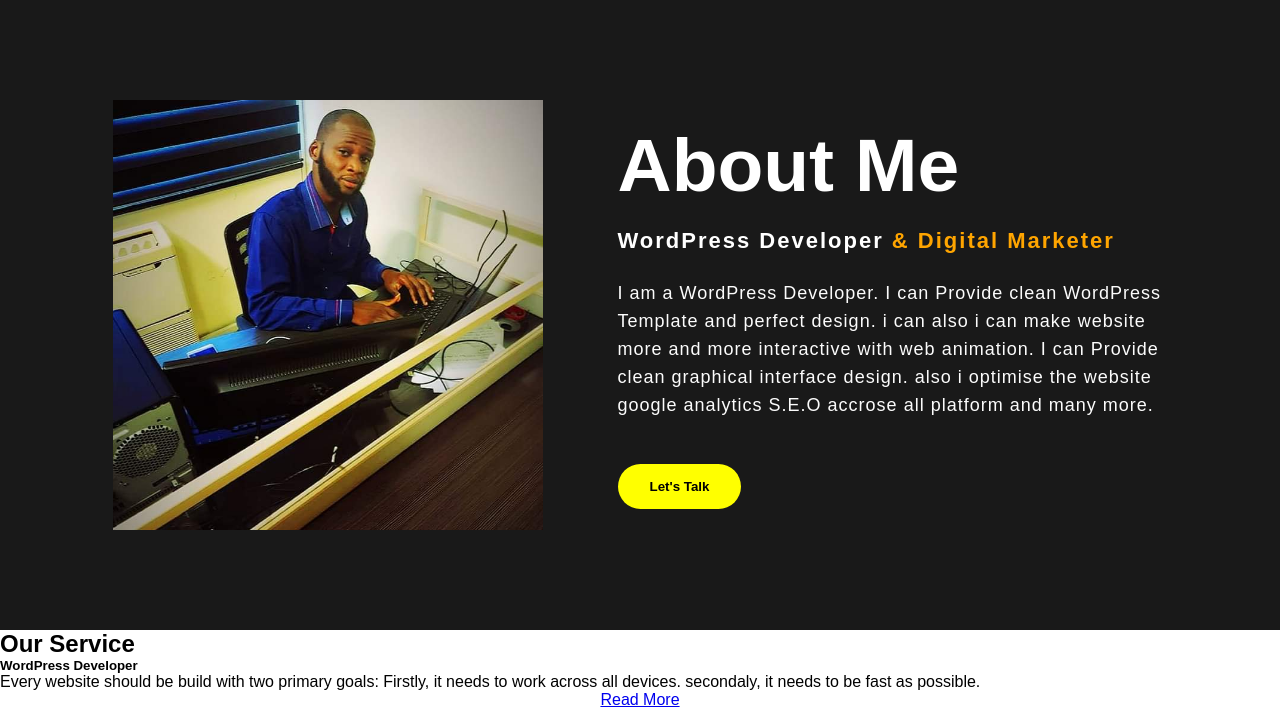
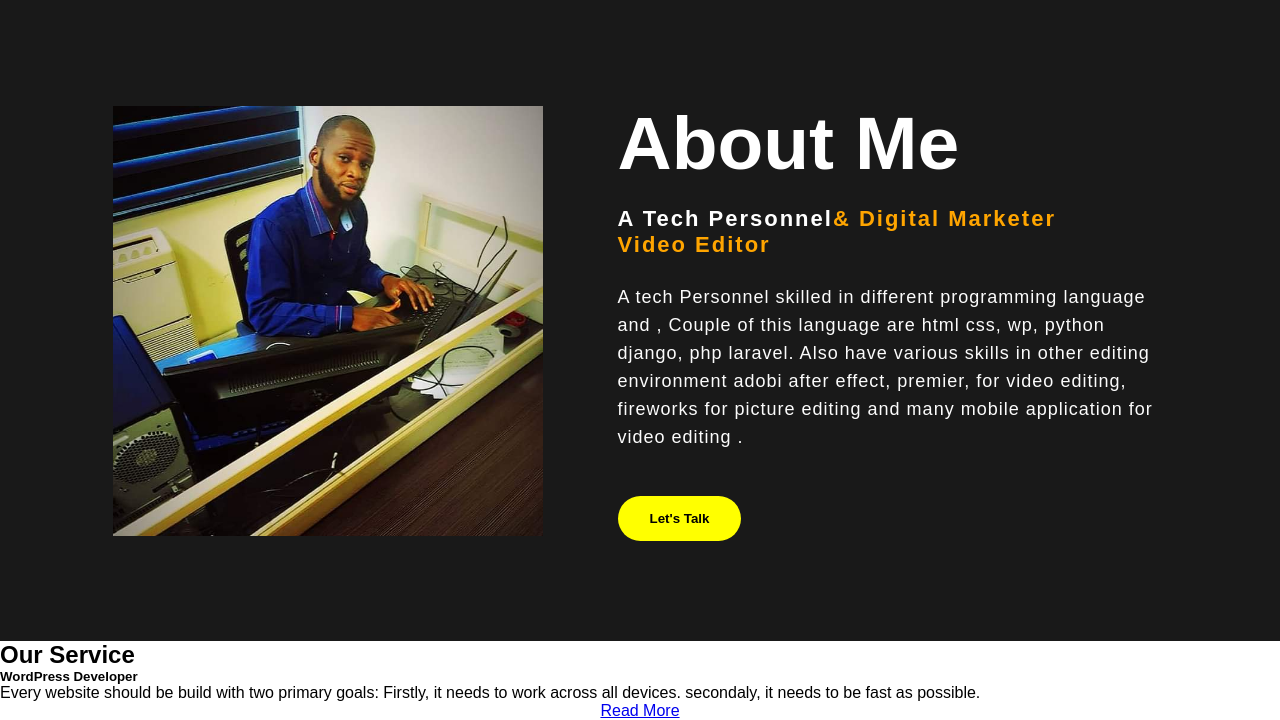
Before and after one commit to topvoice/topvoice.github, a plain HTML site: page index.htm in a window 1280 px wide. Shown: the part 800-1520 px from the top of the page. Drawn offline with Linux system fonts and the light colour scheme.

Commit message:
Update index.htm

```diff
--- a/index.htm
+++ b/index.htm
@@ -43,11 +43,12 @@
             <img src="images/boy-new.jpg">
             <div class=" about-text">
                 <h2> About Me</h2>
-                <h5>WordPress Developer <span>& Digital Marketer</span></h5>
-                <p>I am a WordPress Developer. I can Provide clean WordPress Template
-                    and perfect design. i can also i can make website more and more interactive
-                    with web animation. I can Provide clean graphical interface design. also i
-                    optimise the website google analytics S.E.O accrose all platform and many more.</p>
+                <h5>A Tech Personnel<span>& Digital Marketer </br> Video Editor </span></h5>
+                <p>A tech Personnel skilled in different programming language and ,
+                    Couple of this language are html css, wp, python django, php laravel.
+                    Also have various skills in other editing environment adobi after effect,
+                    premier, for video editing, fireworks for picture editing and many mobile
+                    application for video editing .</p>
                     <button type="button">Let's Talk</button>
             </div>
         </div>
```
